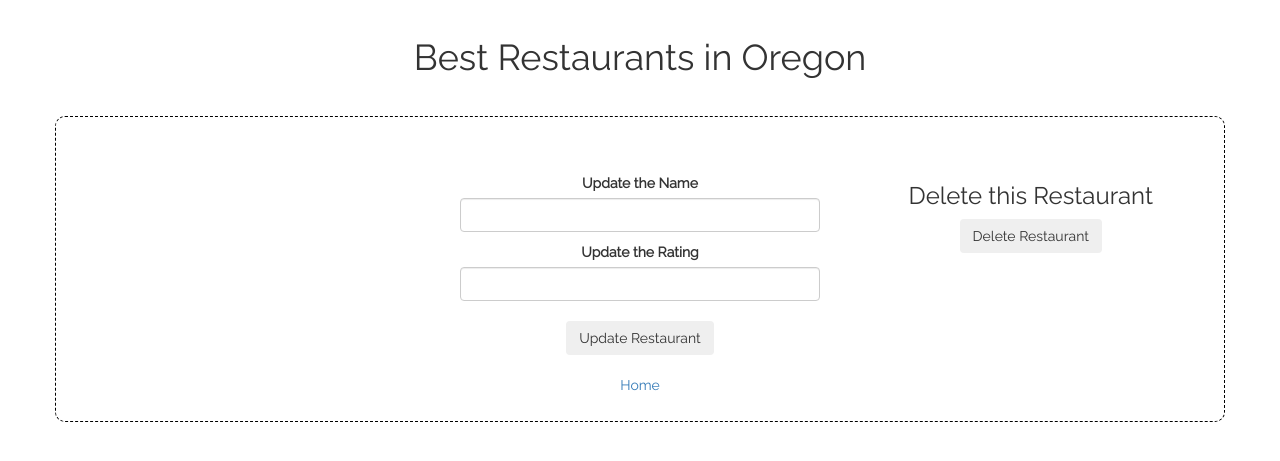
After one commit to KatyCodes/PHP-restaurants, a PHP site: template views/restaurant.html.twig in a window 1280 px wide. The commit adds this page. Shown: the top 461 px of the page. Run offline with PHP 8.4, Linux system fonts and the light colour scheme; the template is opened without the code that fills it, so the values that code supplies are empty; some libraries are stand-ins or nearby versions.

Commit message:
Add CRUD update for restaurants

```diff
--- a/views/cuisine.html.twig
+++ b/views/cuisine.html.twig
@@ -28,7 +28,7 @@
                 <h3>Restaurants with {{ cuisine.getType }} food</h3>
                 {% if restaurants is not empty %}
                     {% for restaurant in restaurants %}
-                    <h3>Name: {{ restaurant.getName }}, Rating: {{ restaurant.getRate }} </h3>
+                    <h4><a href="/getRestaurant/{{ restaurant.getId }}">{{ restaurant.getName }}</a> </h4>
                     {% endfor %}
                     <form action="/deleteRestaurants" method="post">
                         <button type="submit" class="btn">Delete Restaurants</button>
--- /dev/null
+++ b/views/restaurant.html.twig
@@ -0,0 +1,41 @@
+<!DOCTYPE html>
+<html>
+<head>
+    <meta charset="utf-8">
+    <link href="/css/bootstrap.min.css" rel="stylesheet" type="text/css">
+    <link href="https://fonts.googleapis.com/css?family=Raleway" rel="stylesheet">
+    <link href="/css/styles.css" rel="stylesheet" type="text/css">
+    <title>Best Restaraunts in Oregon</title>
+</head>
+<body>
+    <h1>Best Restaurants in Oregon</h1>
+    <div class="container">
+            <h3>{{ restaurant.getName }}</h3>
+        <div class="row">
+            <div class="col-md-4">
+            </div>
+            <div class="col-md-4">
+                <form action="/updatedRestaurant/{{ restaurant.getId }}" method="post">
+                    <input type="hidden" value="patch" name="_method">
+                    <label for="name">Update the Name</label>
+                    <input id="name" class="form-control" type="text" name="name">
+                    <label for="rate">Update the Rating</label>
+                    <input id="rate" class="form-control" type="number" name="rate">
+                    <br>
+                    <button class="btn" type="submit">Update Restaurant</button>
+                </form>
+            </div>
+            <div class="col-md-4">
+                <h3>Delete this Restaurant</h3>
+                <form action="/deleteRestaurant/{{ restaurant.getId }}" method="post">
+                    <input name="_method" type="hidden" value="delete">
+                    <button class="btn" type="submit">Delete Restaurant</button>
+                </form>
+            </div>
+            <br>
+        </div>
+        <br>
+        <a href="/">Home</a>
+    </div>
+</body>
+</html>
```
Also changed, not shown: app/app.php (+17 -1 lines), src/Restaurant.php (+13 -0 lines), views/cuisine_deleted.html.twig (added, +21 -0 lines).
